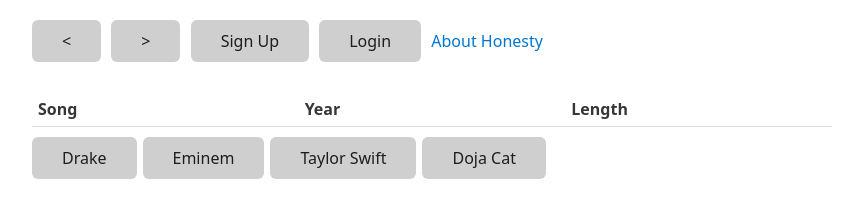
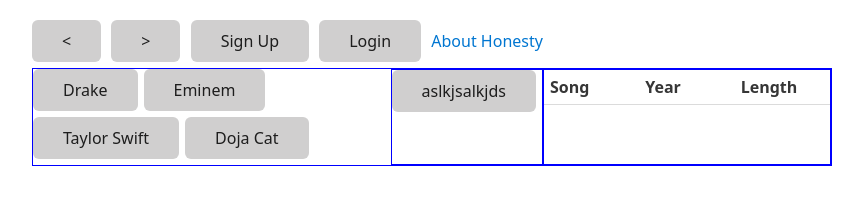
Before and after one commit to helloprof/web2unes, a website: page src/index.html in a window 1280 px wide. Shown: the whole page, without its empty margins (208-1071 px from the left). Drawn offline with Linux system fonts and the light colour scheme.

Commit message:
updated html for css

```diff
--- a/src/css/water.css
+++ b/src/css/water.css
@@ -1634,3 +1634,24 @@
     text-decoration: underline;
   }
 }
+
+#menu {
+  display: flex;
+  justify-content: space-around;
+  border: solid blue thin;
+
+}
+
+.sidebar {
+  width: 20%;
+  border: solid blue thin;
+
+}
+.mainContent {
+  width: 80%;
+  border: solid blue thin;
+
+}
+#artists {
+  width: 100%;
+}
--- a/src/index.html
+++ b/src/index.html
@@ -1,5 +1,6 @@
 <!DOCTYPE html>
 <html lang="en">
+
 <head>
     <meta charset="UTF-8">
     <meta name="viewport" content="width=device-width, initial-scale=1.0">
@@ -7,12 +8,12 @@
     <link rel="stylesheet" href="https://fonts.googleapis.com/css?family=Montserrat">
     <title>WEB2UNES</title>
 </head>
+
 <body>
     <nav>
         <span>
             <button>
-                <
-            </button>
+                < </button>
                     <button>
                         >
                     </button>
@@ -28,6 +29,15 @@
         <h2 id="selected-artist">
             <!-- Dynamically update the selected category title -->
         </h2>
+        <div id="artists">
+
+        </div>
+
+        <div class="sidebar">
+            <button>aslkjsalkjds</button>
+        </div>
+        <div class="mainContent">
+
 
             <table>
                 <thead id="header">
@@ -37,74 +47,12 @@
                     <!-- Dynamically create your product rows here -->
                 </tbody>
             </table>
-      </main>
-
-      <!-- <table id="table">
-        <thead id="header">
-        <th>Song</th>
-        <th>Year</th>
-        <th>Length</th>
-
-        </thead>
-        <tbody id="songs">
-            <tr>
-                <td>song1</td>
-                <td>2023</td>
-                <td>2:02</td>
-            </tr>
-        </tbody>
-      </table> -->
-    <!-- <div>
-    <br>
-      <a href="/">Spotify Playlists</a>
-      <br>
-      <img src="/images/album1.jpeg" width="200">
-      <h3>Today's Top Hits</h3>
-      <h5>Doja Cat on top of the Hottest 50!</h5>
-      <table>
-        <tbody>
-            <tr>
-                <td>
-                    <img src="/images/album1.jpeg" width="100%">
-                </td>
-                <td>
-                    <img src="/images/album1.jpeg" width="100%">
-                </td>
-                <td>
-                    <img src="/images/album1.jpeg" width="100%">
-                </td>
-            </tr>
-            <tr>
-                <td>
-                    <img src="/images/album1.jpeg" width="100%">
-                </td>
-                <td>
-                    <img src="/images/album1.jpeg" width="100%">
-                </td>
-                <td>
-                    <img src="/images/album1.jpeg" width="100%">
-                </td>
-            </tr>
-            <tr>
-                <td>
-                    <img src="/images/album1.jpeg" width="100%">
-                </td>
-                <td>
-                    <img src="/images/album1.jpeg" width="100%">
-                </td>
-                <td>
-                    <img src="/images/album1.jpeg" width="100%">
-                </td>
-            </tr>
-
-        </tbody>
-      </table>
-    </div> -->
-    <!-- <iframe style="border-radius:12px" src="https://open.spotify.com/embed/track/2IGMVunIBsBLtEQyoI1Mu7?utm_source=generator" width="100%" height="352" frameBorder="0" allowfullscreen="" allow="autoplay; clipboard-write; encrypted-media; fullscreen; picture-in-picture" loading="lazy"></iframe>
-    <iframe width="560" height="315" src="https://www.youtube.com/embed/ULQhvIGG27Q?si=s1rImXCN_1ji1rTo" title="YouTube video player" frameborder="0" allow="accelerometer; autoplay; clipboard-write; encrypted-media; gyroscope; picture-in-picture; web-share" allowfullscreen></iframe> -->
+        </div>
+    </div>
     <script src="js/artists.js"></script>
     <script src="js/songs.js"></script>
     <script src="js/app.js"></script>
 
 </body>
+
 </html>
--- a/src/js/app.js
+++ b/src/js/app.js
@@ -68,7 +68,7 @@
 function listArtists(artists) {
     console.log("listing artists")
     // buttons
-    const menu = document.getElementById("menu")
+    const menu = document.getElementById("artists")
     const buttonMenu = document.createElement("div")
     buttonMenu.className = "buttonMenu"
     menu.appendChild(buttonMenu)
```
Lines whose indentation alone changed are shown as unchanged.
